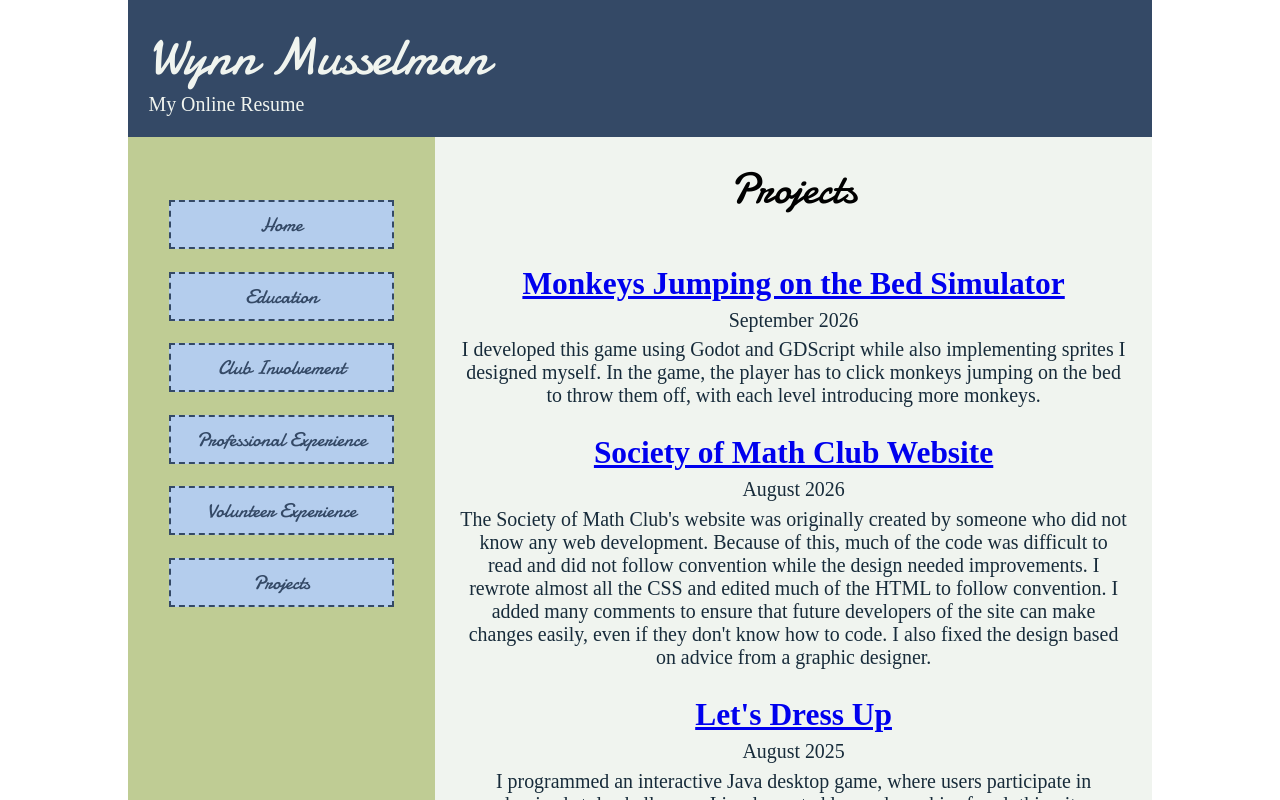
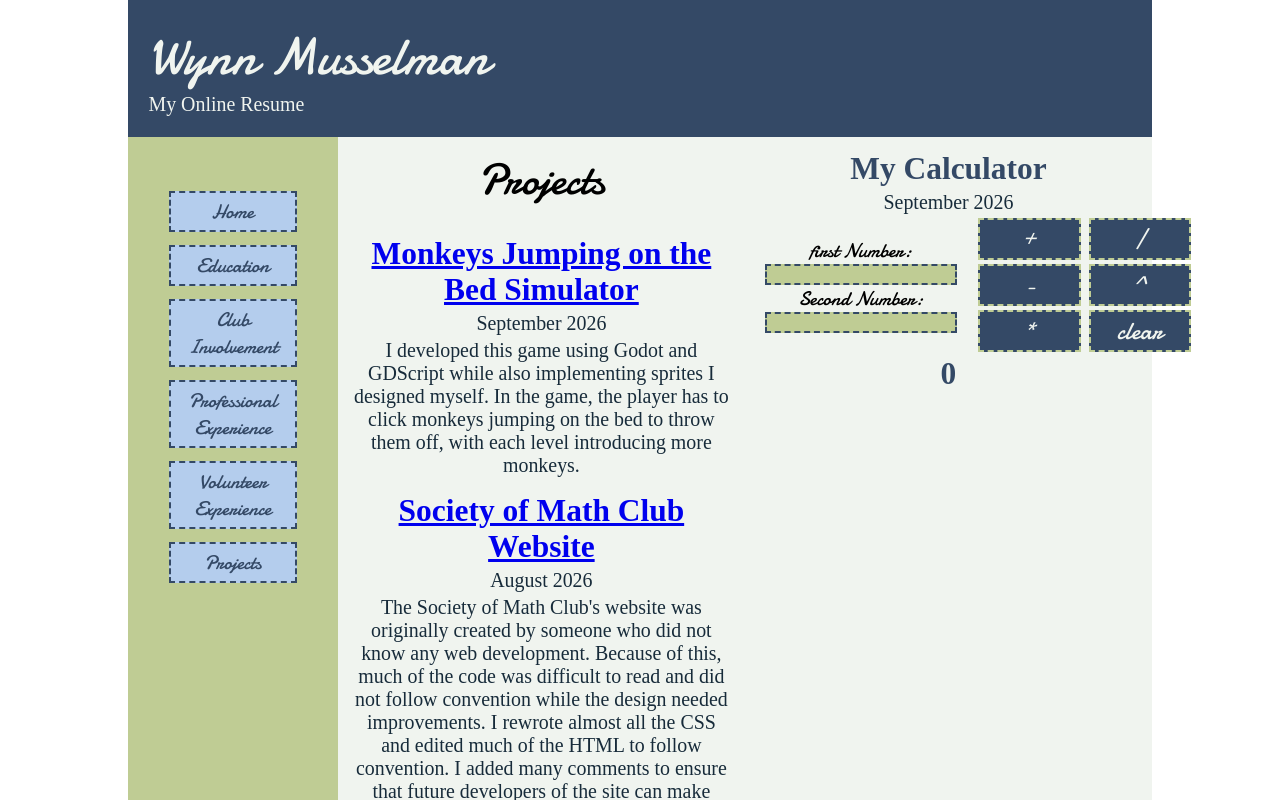
Before and after one commit to WynnMusselman/mp-3, a React (Vite) app: page /Projects in a window 1280 px wide. Shown: the top 800 px of the page. Built offline with nearby package versions, Linux system fonts and the light colour scheme.

Commit message:
added calculator function

```diff
--- a/src/components/Calculator.tsx
+++ b/src/components/Calculator.tsx
@@ -1,4 +1,5 @@
 import styled from "styled-components";
+import { useState } from "react";
 
 
 const InnerCol = styled.div`
@@ -6,6 +7,7 @@ const InnerCol = styled.div`
     flex-direction: column;
     margin: auto 2%;
 `;
+
 const InputStyle = styled.input`
     width: 15vw;
     border: 2px dashed #344966;
@@ -16,6 +18,10 @@ const InputStyle = styled.input`
         visibility: hidden;
     }
 `;
+
+const OutputStyle = styled.h3<{$output: number}> `
+    color: ${props => props.$output < 0 ? "#344966" : "red"};
+`
 
 const ButtonStyle = styled.button`
     width: 8vw;
@@ -39,8 +45,44 @@ const LabelStyle = styled.label`
 
 
 export default function Calculator() {
+    const [firstNum, setFirstNum] = useState("");
+    const [secondNum, setSecondNum] = useState("");
+    const [output, setOutput] = useState(0);
+
+    function doAdd(){
+        setOutput(Number(firstNum) + Number(secondNum));
+    }
+
+    function doSub(){
+        setOutput(Number(firstNum) - Number(secondNum));
+    }
+
+    function doMul(){
+        setOutput(Number(firstNum) * Number(secondNum));
+    }
+
+    function doDiv(){
+        setOutput(Number(firstNum) - Number(secondNum));
+    }
+
+    function doPow(){
+        let temp = 1;
+
+        for(let i = 1; i <= Number(secondNum); i++){
+            temp = Number(firstNum) * Number(temp);
+        }
+        setOutput(Number(temp));
+    }
+
+
+    function doClear(){
+        setFirstNum("");
+        setSecondNum("");
+        setOutput(0);
+    }
+
     return(
-        <>
+        <main>
             <div className="info-section">
                 <h3>My Calculator</h3>
                 <p>September 2026</p>
@@ -48,31 +90,36 @@ export default function Calculator() {
                 <div className="two-col">
 
                     <InnerCol>
-                        <LabelStyle htmlFor="first">first Number:</LabelStyle><InputStyle id="first" placeholder="first number"/>
-                        <LabelStyle htmlFor="second">Second Number:</LabelStyle><InputStyle id="second" placeholder="second number"/>
+                        {/*first number input*/}
+                        <LabelStyle htmlFor="first">first Number:</LabelStyle>
+                        <InputStyle id="first" placeholder="first number"/>
+
+                        {/*second number input*/}
+                        <LabelStyle htmlFor="second">Second Number:</LabelStyle>
+                        <InputStyle id="second" placeholder="second number"/>
                     </InnerCol>
 
                     <InnerCol>
 
                         <div className="two-col">
                             <InnerCol className="inner-col">
-                                <ButtonStyle onclick="doAdd">+</ButtonStyle>
-                                <ButtonStyle onClick="doSub()">-</ButtonStyle>
-                                <ButtonStyle onClick="doMul()">*</ButtonStyle>
+                                <ButtonStyle onClick = {doAdd}>+</ButtonStyle>
+                                <ButtonStyle onClick={doSub}>-</ButtonStyle>
+                                <ButtonStyle onClick={doMul}>*</ButtonStyle>
                             </InnerCol>
                             <InnerCol className="inner-col">
-                                <ButtonStyle onClick="doDiv()">/</ButtonStyle>
-                                <ButtonStyle onClick="doPow()">^</ButtonStyle>
-                                <ButtonStyle onClick="doClear()">clear</ButtonStyle>
+                                <ButtonStyle onClick={doDiv}>/</ButtonStyle>
+                                <ButtonStyle onClick={doPow}>^</ButtonStyle>
+                                <ButtonStyle onClick={doClear}>clear</ButtonStyle>
                             </InnerCol>
                         </div>
                     </InnerCol>
                 </div>
 
-                <h3 id="output"></h3>
+                <OutputStyle $output>{output}</OutputStyle>
             </div>
 
 
-        </>
+        </main>
     )
 }
--- a/src/components/GlobalStyles.tsx
+++ b/src/components/GlobalStyles.tsx
@@ -48,6 +48,7 @@ const GlobalStyle = createGlobalStyle`
     }
 
     /*styles sections of information on different pages*/
+
     .info-section{
         margin: 3%;
     }
@@ -59,6 +60,16 @@ const GlobalStyle = createGlobalStyle`
 
     .info-section p{
         padding: 0.5%;
+    }
+
+
+    //creates a two column layout
+
+    .two-col{
+        display: flex;
+        flex-direction: row;
+        justify-content: space-evenly;
+        width: 100%;
     }
 
 
--- a/src/components/mains/Home.tsx
+++ b/src/components/mains/Home.tsx
@@ -1,12 +1,5 @@
 import headshot from "../../assets/professional-headshot.jpg";
 import styled from "styled-components";
-
-const TwoCol = styled.div`
-    display: flex;
-    flex-direction: row;
-    justify-content: space-evenly;
-    width: 100%;
-`
 
 const ImgStyle = styled.img`
     max-width: 30vw;
@@ -20,7 +13,7 @@ export default function Home() {
             <main>
                 <h2>About Me</h2>
 
-                <TwoCol>
+                <div className = "two-col">
 
                     <ImgStyle src={headshot} alt="Headshot of Wynn Musselman"></ImgStyle>
 
@@ -35,7 +28,7 @@ export default function Home() {
                         For fun, I like to hang out with friends, play video games, code my own projects,
                         and explore Boston!
                     </p>
-                </TwoCol>
+                </div>
 
                 <p>
                     On this website, you will find my education, experience, project, and other information
--- a/src/components/mains/Projects.tsx
+++ b/src/components/mains/Projects.tsx
@@ -1,3 +1,5 @@
+import Calculator from "../Calculator.tsx";
+
 
 export default function ProfessionalExperience() {
     return(
@@ -45,6 +47,8 @@ export default function ProfessionalExperience() {
                     </p>
                 </div>
             </main>
+
+            <Calculator />
         </>
     )
 }
```
